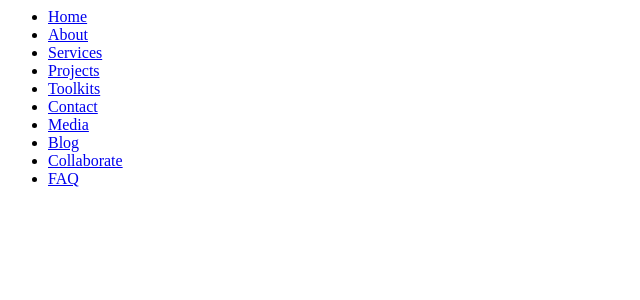
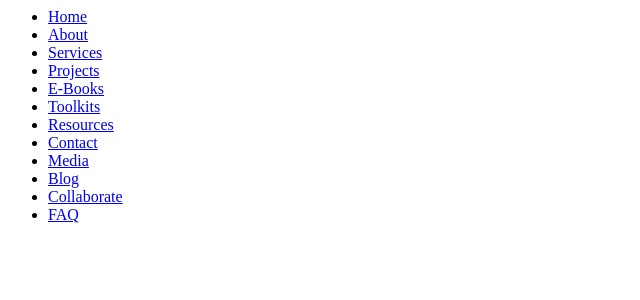
Before and after one commit to DataForSolution/DataForSolution.github.io, a Jekyll site: the page _includes/navigation.html, which Jekyll copies as it is, in a window 1280 px wide. Shown: the top 300 px of the page, without its empty margins (0-640 px from the left). Built offline with Jekyll 4.4.1, drawn with Linux system fonts in a browser that asks for light colours.

Commit message:
Restore E-Books top-level link in navigation

```diff
--- a/_includes/navigation.html
+++ b/_includes/navigation.html
@@ -4,6 +4,7 @@
     <li><a href="{{ '/about/' | relative_url }}">About</a></li>
     <li><a href="{{ '/services/' | relative_url }}">Services</a></li>
     <li><a href="{{ '/projects/' | relative_url }}">Projects</a></li>
+    <li><a href="{{ '/ebooks/' | relative_url }}">E-Books</a></li> <!-- TOP LEVEL LINK -->
 
     <!-- Toolkits Dropdown -->
     <li class="dropdown">
@@ -18,6 +19,7 @@
       </ul>
     </li>
 
+    <li><a href="{{ '/resources/' | relative_url }}">Resources</a></li>
     <li><a href="{{ '/contact/' | relative_url }}">Contact</a></li>
     <li><a href="/media/">Media</a></li>
     <li><a href="{{ '/blog/' | relative_url }}" class="{% if page.url == '/blog/' %}active{% endif %}">Blog</a></li>
@@ -26,12 +28,10 @@
   </ul>
 </nav>
 
-<!-- CSS for Dropdown -->
 <style>
 nav ul li.dropdown {
   position: relative;
 }
-
 nav ul li .dropdown-menu {
   display: none;
   position: absolute;
@@ -45,11 +45,9 @@ nav ul li .dropdown-menu {
   z-index: 1000;
   min-width: 200px;
 }
-
 nav ul li.dropdown:hover .dropdown-menu {
   display: block;
 }
-
 .dropdown-menu li a {
   display: block;
   padding: 8px 16px;
@@ -57,7 +55,6 @@ nav ul li.dropdown:hover .dropdown-menu {
   text-decoration: none;
   font-size: 0.95rem;
 }
-
 .dropdown-menu li a:hover {
   background-color: #f0f0f0;
 }
```
